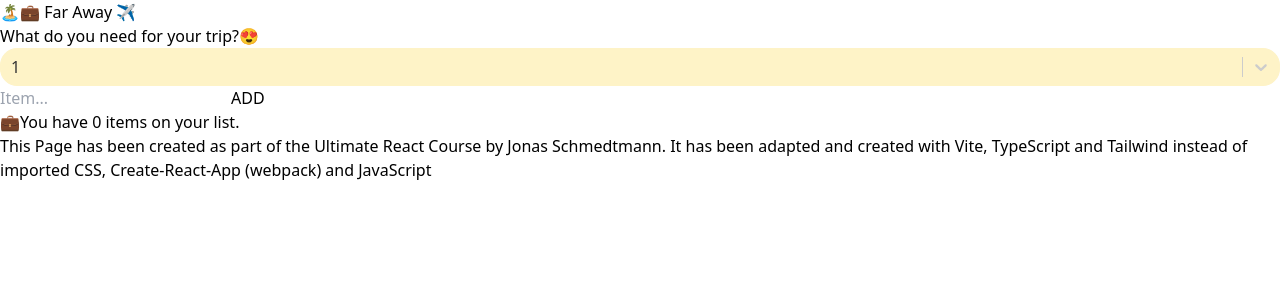
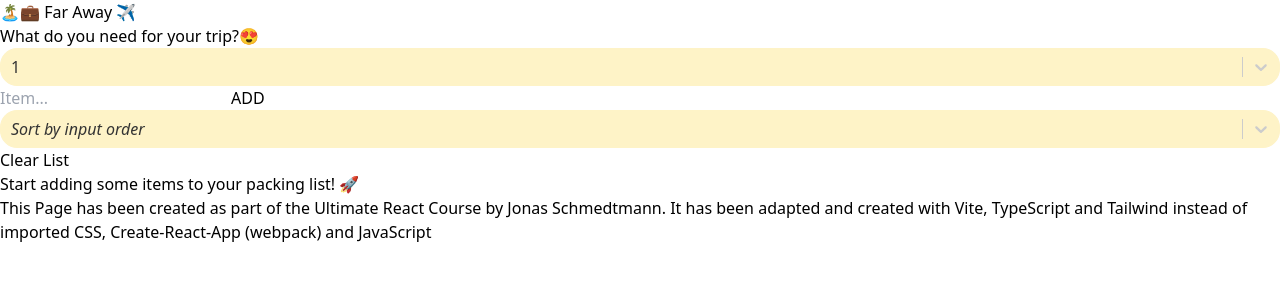
Before and after one commit to andreastif/travel-list, a React (Vite) app: page / in a window 1280 px wide. Shown: the top 300 px of the page. Built offline with nearby package versions, Linux system fonts and the light colour scheme.

Commit message:
added deleteAll

```diff
--- a/src/components/travelpage/TravelPage.tsx
+++ b/src/components/travelpage/TravelPage.tsx
@@ -20,11 +20,20 @@ export const TravelPage = () => {
     setItems((prev) => prev.map((item) => (item.id === id ? { ...item, packed: !item.packed } : item)));
   };
 
+  const handleClearList = () => {
+    setItems([]);
+  };
+
   return (
     <>
       <Logo />
       <Form onAddItems={handleAddItems} />
-      <PackingList items={items} onDeleteItem={handleDeleteItem} onPackItem={handlePackItem} />
+      <PackingList
+        items={items}
+        onDeleteItem={handleDeleteItem}
+        onClearList={handleClearList}
+        onPackItem={handlePackItem}
+      />
       <Stats items={items} />
     </>
   );
--- a/src/components/travelpage/comps/Form.tsx
+++ b/src/components/travelpage/comps/Form.tsx
@@ -109,7 +109,7 @@ export const Form = ({ onAddItems }: { onAddItems: (item: IItem) => void }) => {
           onChange={handleDescription}
         />
 
-        <button className="btn btn-sm btn-success px-12 btn-circle">ADD</button>
+        <button className="btn btn-sm btn-success w-24 h-10 btn-circle">ADD</button>
       </form>
     </div>
   );
--- a/src/components/travelpage/comps/Item.tsx
+++ b/src/components/travelpage/comps/Item.tsx
@@ -13,9 +13,9 @@ export const Item = ({
     <li className="mx-1">
       <div className="flex flex-row justify-between border-2 rounded-md border-solid border-violet-500 bg-violet-500 max-w-56 max-h-24 items-center px-1 py-4">
         <input className="ml-2 size-4" type="checkbox" onChange={() => onPackItem(item.id)} checked={item.packed} />
-        <div className={`${item.packed ? "line-through" : ""} flex flex-row overflow-scroll my-2 mx-2 py-2`}>
-          <p className={`mx-2 py-2 `}>{item.quantity}</p>
-          <p className={`mx-2 py-2 uppercase`}>{item.description}</p>
+        <p className={`mx-2 py-2 `}>{item.quantity}#</p>
+        <div className={`${item.packed ? "line-through" : ""} overflow-x-scroll overflow-y-scroll my-2 mx-2 py-2`}>
+          <p className={`mx-2 py-2 uppercase max-h-20`}>{item.description}</p>
         </div>
         <button onClick={() => onDeleteItem(item.id)} className="btn-xs btn-circle btn m-2">
           ❌
--- a/src/components/travelpage/comps/PackingList.tsx
+++ b/src/components/travelpage/comps/PackingList.tsx
@@ -1,22 +1,92 @@
+import { OptionProps, SingleValue, StylesConfig } from "react-select";
 import { IItem } from "../../../types/types";
 import { Item } from "./Item";
+import Select from "react-select";
+import { useState } from "react";
+
+interface ISelectOption {
+  readonly value: string;
+  readonly label: string;
+}
+
+const selectOptions: ISelectOption[] = [
+  { value: "input", label: "Sort by input order" },
+  { value: "description", label: "Sort by description" },
+  { value: "packed", label: "Sort by packed status" },
+];
+
+const selectStyles: StylesConfig<ISelectOption, false> = {
+  control: (base) => ({
+    ...base,
+    borderColor: "rgb(254, 243, 199)",
+    backgroundColor: "rgb(254, 243, 199)",
+    borderRadius: "17px",
+    color: "black !important",
+    cursor: "pointer",
+    fontStyle: "italic",
+  }),
+  option: (base, state: OptionProps<ISelectOption, false>) => ({
+    ...base,
+    backgroundColor: state.isFocused ? "rgba(137, 184, 206, 0.53)" : "rgb(254, 243, 199)",
+    borderColor: "rgb(254, 243, 199)",
+    color: "black !important",
+    fontSize: "14px",
+    fontStyle: "italic",
+  }),
+  menu: (base) => ({
+    ...base,
+    marginTop: "5px",
+    border: "none",
+    borderColor: "rgb(254, 243, 199)",
+  }),
+};
 
 export const PackingList = ({
   items,
   onDeleteItem,
   onPackItem,
+  onClearList,
 }: {
   items: IItem[];
   onDeleteItem: (id: number) => void;
   onPackItem: (id: number) => void;
+  onClearList: () => void;
 }) => {
+  const [selection, setSelection] = useState<ISelectOption>({ value: "input", label: "Sort by input order" });
+
+  const handleSelect = (e: SingleValue<ISelectOption>) => {
+    if (e !== null) {
+      setSelection(e);
+    }
+  };
+
+  // sorting based on derived state
+  let sortedItems: IItem[] = items;
+  if (selection.value === "input") sortedItems = items;
+  if (selection.value === "description")
+    sortedItems = items.slice().sort((a, b) => a.description.localeCompare(b.description));
+  if (selection.value === "packed") sortedItems = items.slice().sort((a, b) => Number(a.packed) - Number(b.packed));
+
   return (
     <div className="min-h-screen-70 bg-amber-900 text-white py-12 px-0 flex flex-col justify-between items-center">
       <ul className="grid gap-4 gap-x-40 grid-cols-1 sm:grid-cols-2 md:grid-cols-3 lg:grid-cols-4 content-start justify-center">
-        {items.map((item) => (
+        {sortedItems.map((item) => (
           <Item item={item} onDeleteItem={onDeleteItem} onPackItem={onPackItem} key={`PackingList: + ${item.id}`} />
         ))}
       </ul>
+      <div className="flex flex-col sm:flex-row gap-4 items-center mt-10">
+        <Select
+          className="w-56"
+          styles={selectStyles}
+          options={selectOptions}
+          onChange={handleSelect}
+          value={selection}
+          placeholder={"Sort by..."}
+        />
+        <button className="btn btn-sm btn-success w-56  h-10 btn-circle" onClick={onClearList}>
+          Clear List
+        </button>
+      </div>
     </div>
   );
 };
--- a/src/components/travelpage/comps/Stats.tsx
+++ b/src/components/travelpage/comps/Stats.tsx
@@ -1,13 +1,28 @@
 import { IItem } from "../../../types/types";
 
 export const Stats = ({ items }: { items: IItem[] }) => {
-  const packedItems = items.reduce((acc, cur) => (cur.packed ? (acc = acc + 1) : acc), 0);
+  const numItems = items.length;
+
+  //early return to skip unecessary calculations
+  if (numItems < 1) {
+    return (
+      <footer className="bg-teal-500 text-center font-bold py-10 italic">
+        Start adding some items to your packing list! 🚀
+      </footer>
+    );
+  }
+
+  //trying out reduce, items.filter((item) => item.packed).length is more readable and preferred
+  const numPacked = items.reduce((acc, curr) => (curr.packed ? (acc += 1) : acc), 0);
+  const percentagePacked = ((numPacked / numItems) * 100).toFixed(0);
+
   return (
     <footer className="bg-teal-500 text-center font-bold py-10 italic">
-      💼You have {items.length > 0 ? items.length : "0"} items on your list
-      {items.length > 0
-        ? ` and you have packed ${packedItems} item(s) (${((packedItems / items.length) * 100).toFixed(0)}%)`
-        : "."}
+      {percentagePacked === "100"
+        ? "You got everything! Ready to go! ✈️"
+        : `💼You have ${numItems} items on your list ${
+            numItems > 0 ? ` and you have packed ${numPacked} item(s) (${percentagePacked}%)` : "."
+          }`}
     </footer>
   );
 };
```
